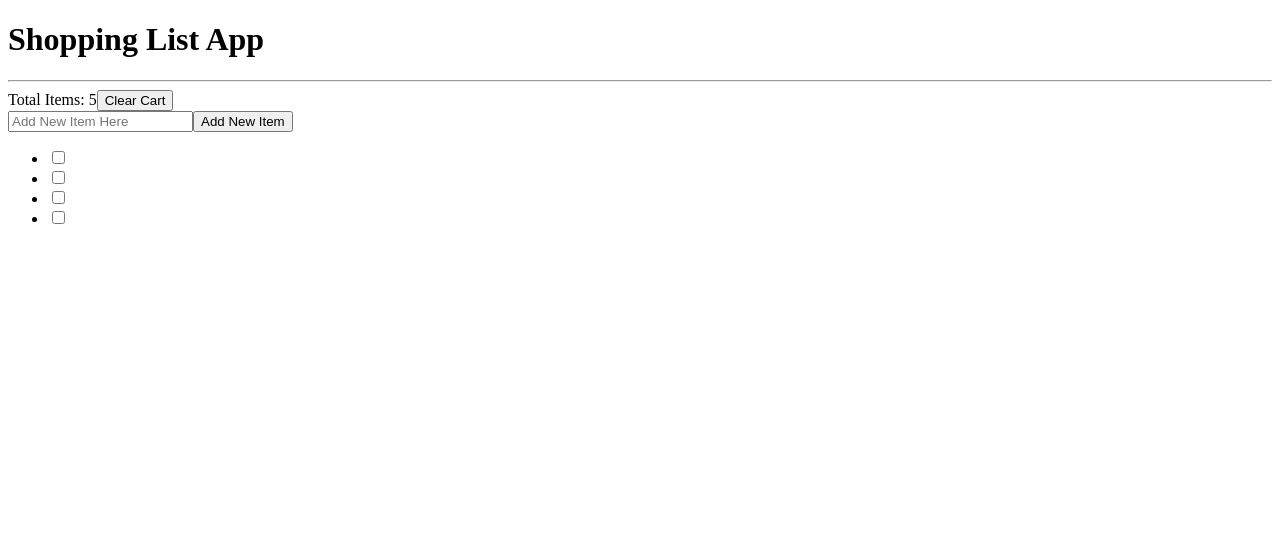
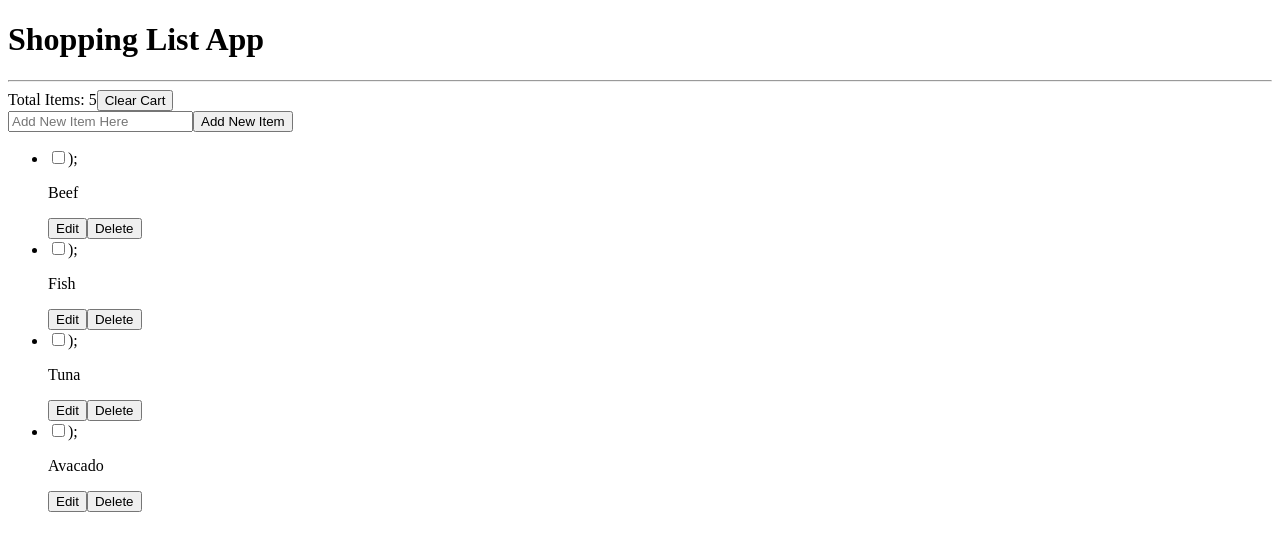
Before and after one commit to PeteSeeling/shopping-list-adv-react, a React app: page / in a window 1280 px wide. Shown: the top 550 px of the page. Built offline with nearby package versions, Linux system fonts and the light colour scheme.

Commit message:
items rendering to page. working on edit bug

```diff
--- a/src/components/Items/AddItem.jsx
+++ b/src/components/Items/AddItem.jsx
@@ -5,9 +5,8 @@ export default function AddItemToList({ addItem }) {
 
     const submitItem = (e) => {
         e.preventDefault()
+        setNewText('')
         addItem(text)
-        setNewText('')
-
     }
 
     return(
--- a/src/components/Items/ItemDetail.jsx
+++ b/src/components/Items/ItemDetail.jsx
@@ -2,24 +2,22 @@ import { useEffect, useState } from 'react';
 
 export function Item({ item, onChange, onDelete, onUpdate }) {
     const [isEditing, setIsEditing] = useState(false);
-
-
     let listItem;
 
     if(isEditing){
         listItem =(
-            <Form
+            <form
                 onSubmit={(e) =>{
                     e.preventDefault()
-
                     setIsEditing(false)
                 }}>
+
                     <input
                         value={item.text}
                         aria-label='input field'
                         placeholder='Input'
                         onChange={(e) => {
-                        onUpdate({
+                        onChange({
                             ...item,
                             text: e.target.value
                         })
@@ -28,7 +26,7 @@ export function Item({ item, onChange, onDelete, onUpdate }) {
                     <button aria-label='submit item'>
                         Add Item
                     </button>
-                </Form>
+                </form>
         )
     } else {
         listItem = (
@@ -41,22 +39,24 @@ export function Item({ item, onChange, onDelete, onUpdate }) {
         )
     }
     return(
+        <div>
     <input
     type='checkbox'
     checked={item.done}
     onChange={(e) => {
-        onUpdate({
+        onChange({
             ...item,
             done: e.target.checked,
         })
     }}
     />
-     ); {listItem}
+    ); { listItem }
     <button
     type='button'
     onClick={() => onDelete(item.id)}
-    aria-Label='delete button'
+    aria-label='delete button'
     >
         Delete
     </button>
-}
+    </div>
+    )}
--- a/src/views/ShoppingView.jsx
+++ b/src/views/ShoppingView.jsx
@@ -8,7 +8,7 @@ export function Shopping(){
     return(
         <>
         <AddItemToList addItem={handleAddItem}/>
-        <ItemList items={items} onChangeItem={boughtItem} onDeleteItem={deleteItem} />
+        <ItemList items={items} changeItem={boughtItem} onDeleteItem={deleteItem} />
 
         </>
     )
```
